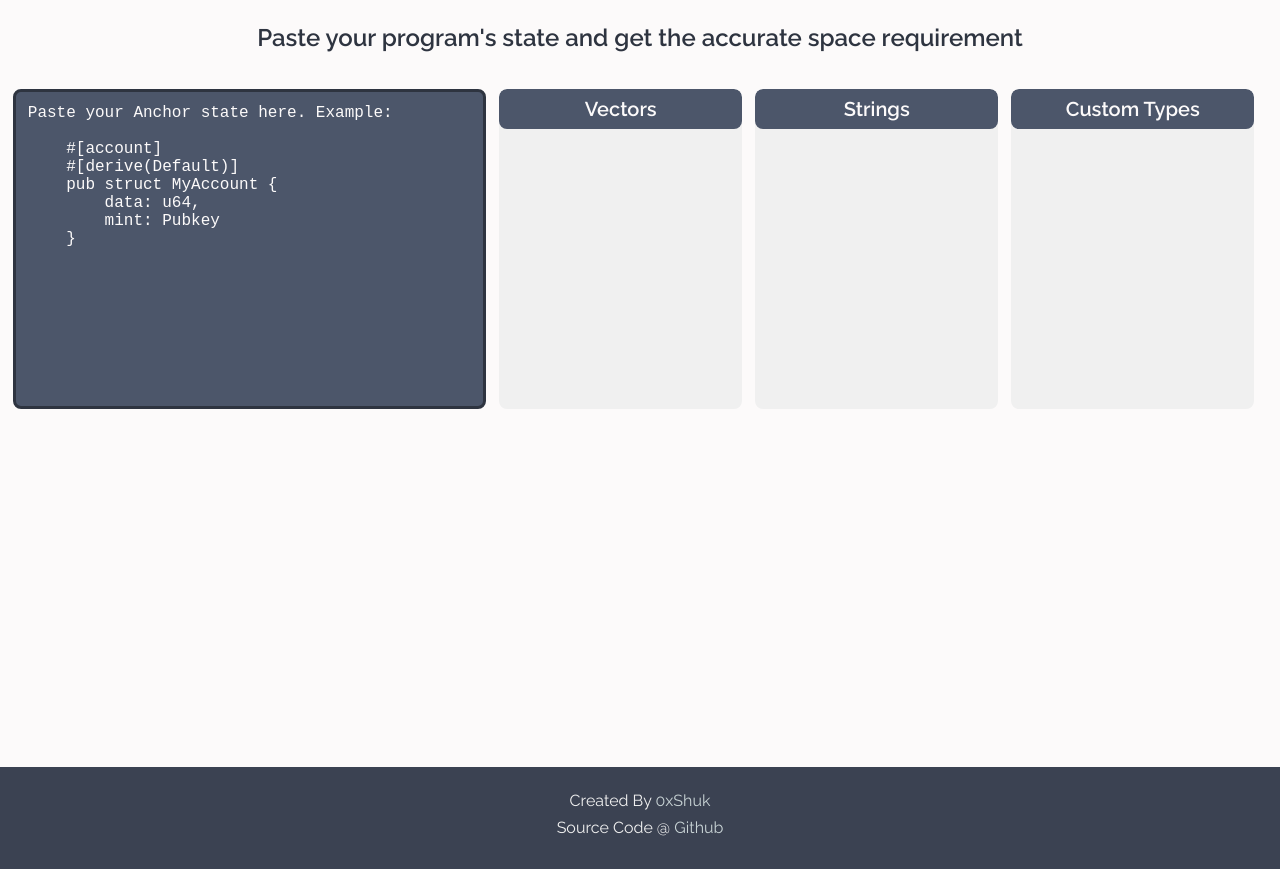
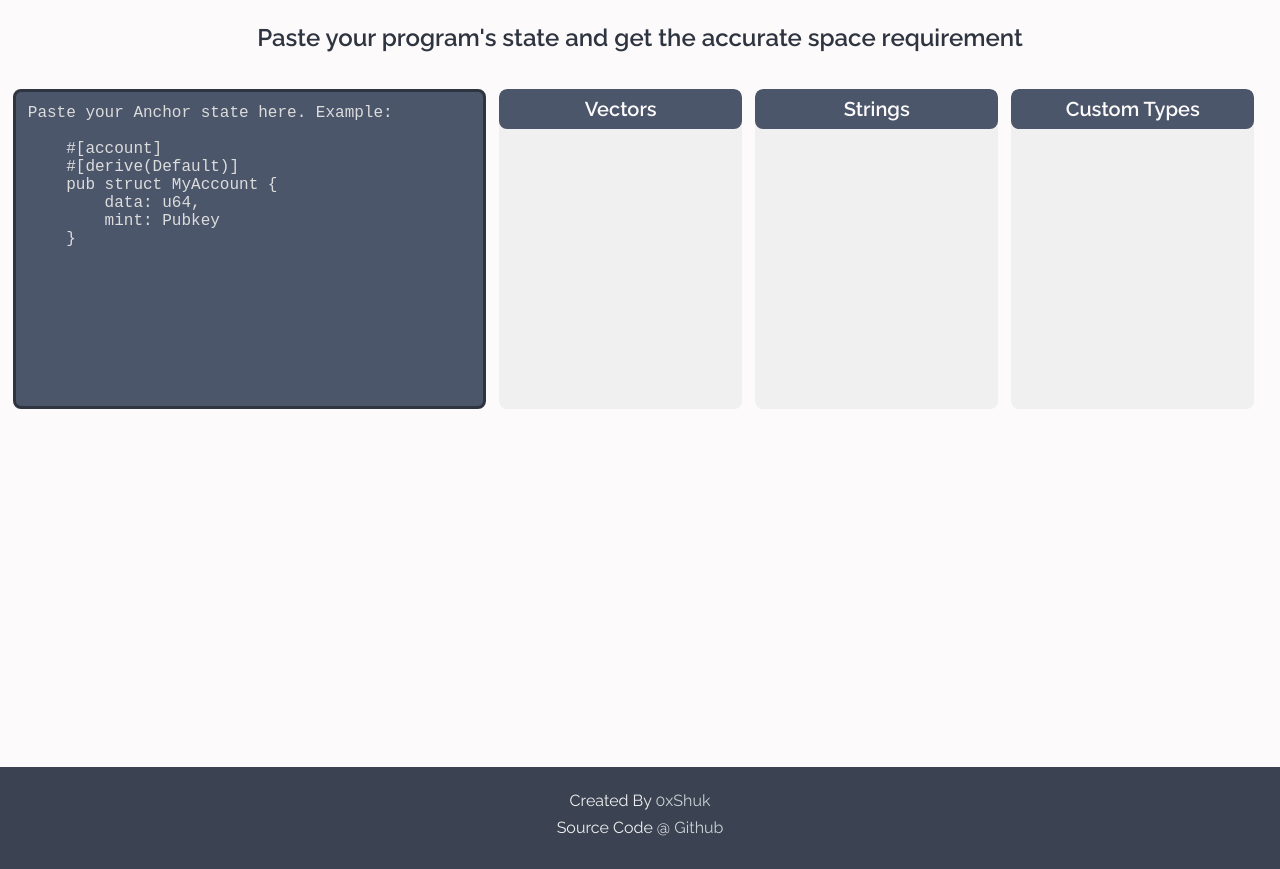
Before and after one commit to 0xShuk/anchor-space, a plain HTML site: page index.html in a window 1280 px wide. Shown: the part 73-942 px from the top of the page. Drawn offline with Linux system fonts and the light colour scheme.

Commit message:
updated placeholder color

```diff
--- a/style.css
+++ b/style.css
@@ -81,7 +81,7 @@ body {
 
 #input-state::placeholder {
     font-size: 16px;
-    color: #fcfafa;
+    color: #DCDCDC;
 }
 
 h1 {
```
